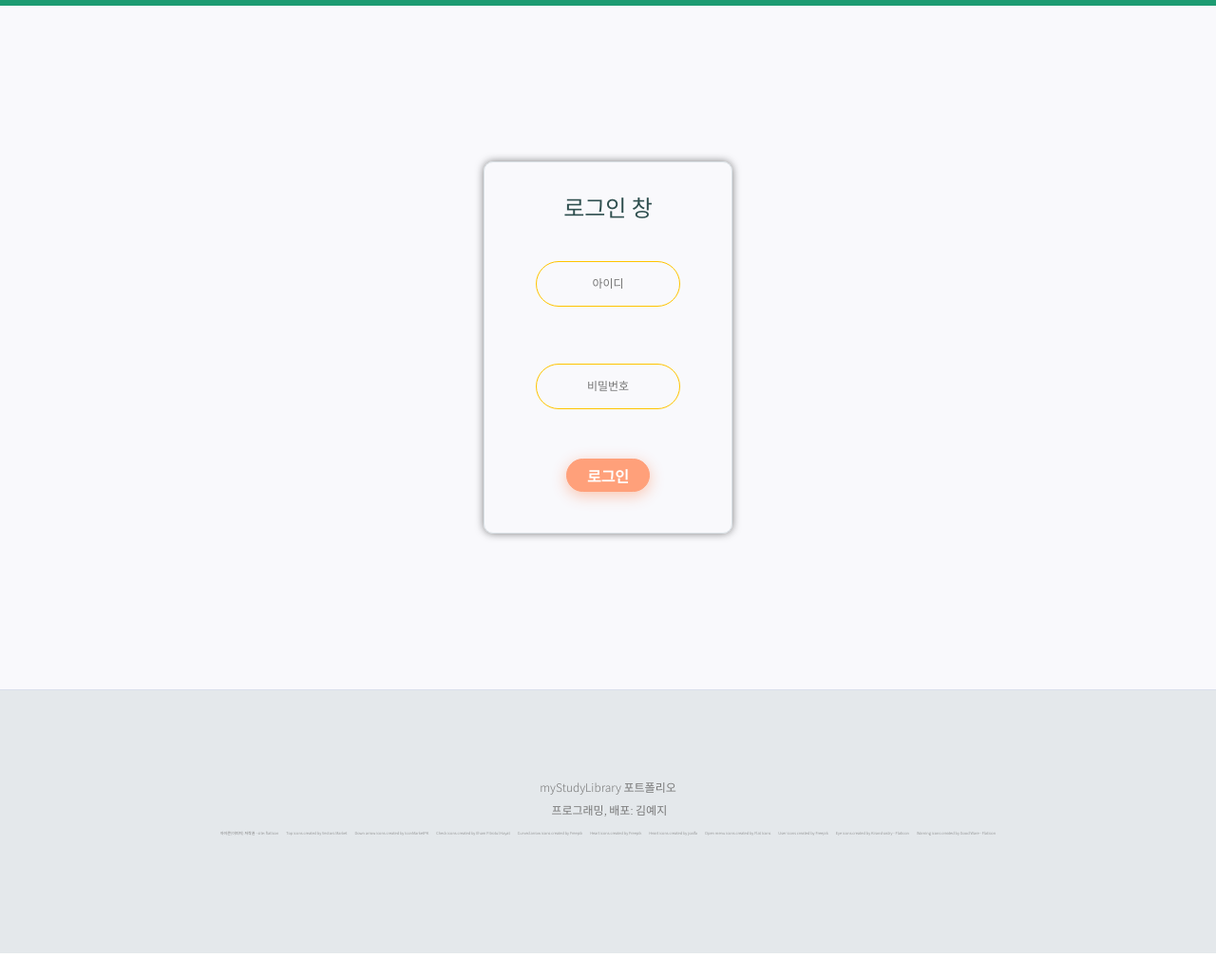
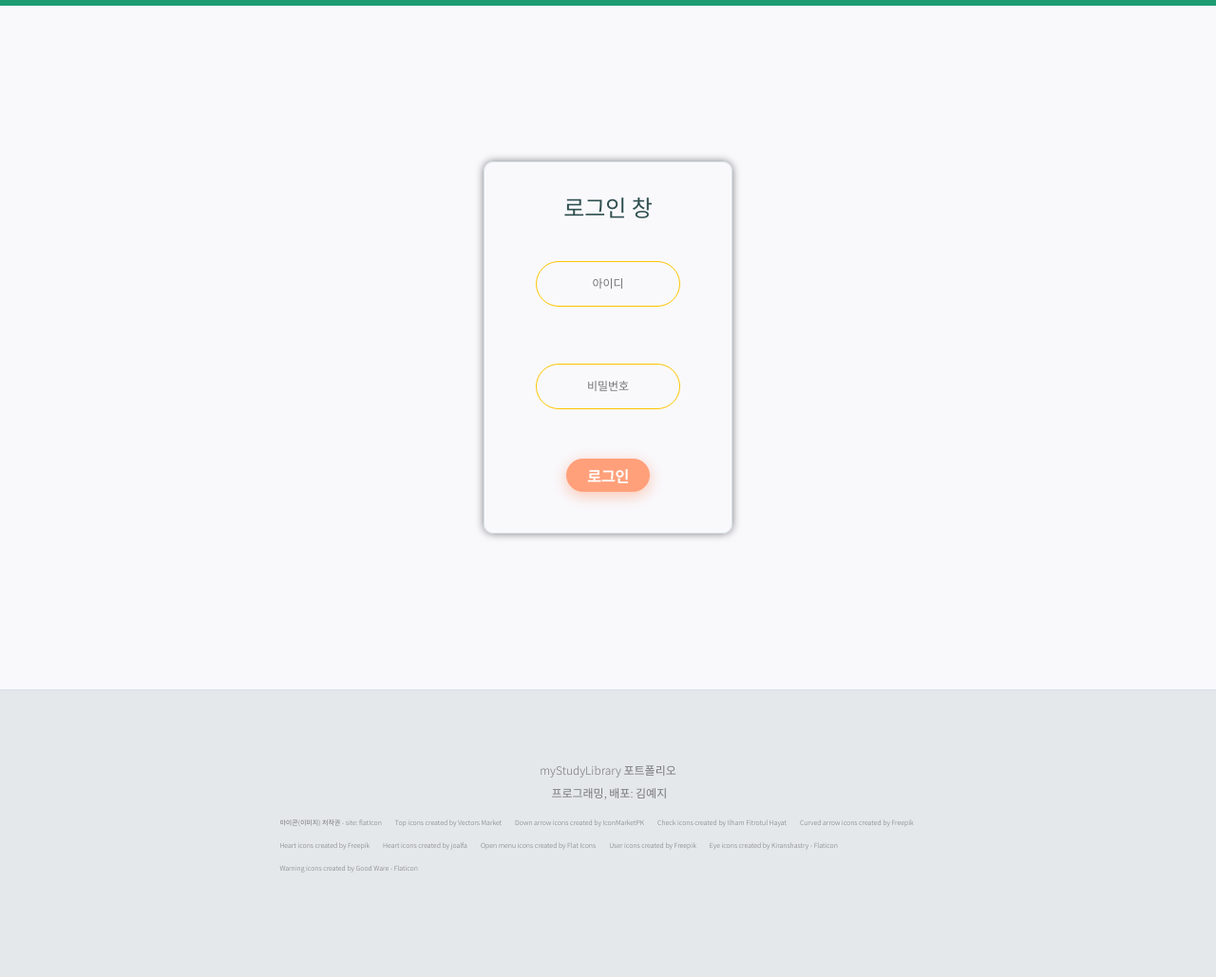
Before and after one commit to adapterz/4-frontend-Zoe-myStudyLibrary, a website: page views/html/login.html in a window 1280 px wide. Shown: the part 64-1093 px from the top of the page at 95% size. Before the commit the page ends 1068 px from the top, so only its background shows below. Drawn offline with Linux system fonts and the light colour scheme; files whose address does not match are found by name; a web font is replaced by a local one.

Commit message:
footer 설정 변경

```diff
--- a/views/css/common.css
+++ b/views/css/common.css
@@ -44,7 +44,7 @@
   display: flex;
   flex-direction: column;
   color: #777;
-  padding:3% 10%;
+  padding:4% 20%;
   line-height: 2em;
   justify-content: center;
   align-items: center;
@@ -58,8 +58,8 @@
   display: flex;
   flex-wrap: wrap;
   flex-direction: row;
-  padding: 0% 5%;
-  font-size: 4px;
+  padding: 1% 5%;
+  font-size: 7px;
   column-gap: 2em;
 }
 /* 페이지네이션 컨테이너 */
```
